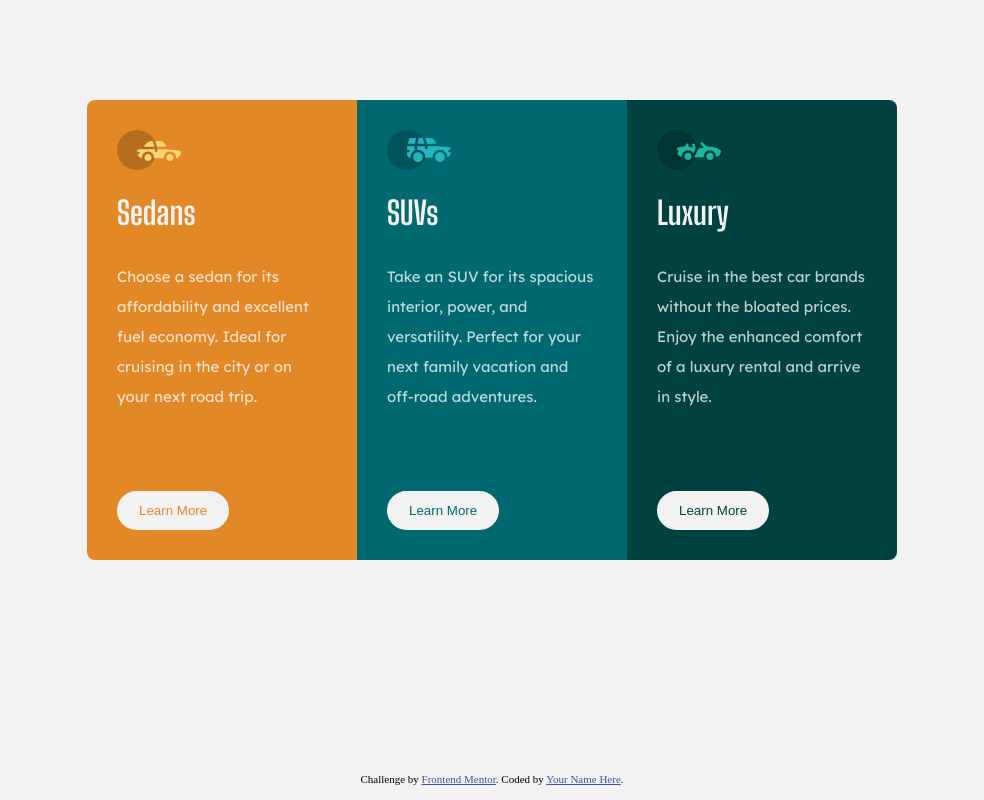
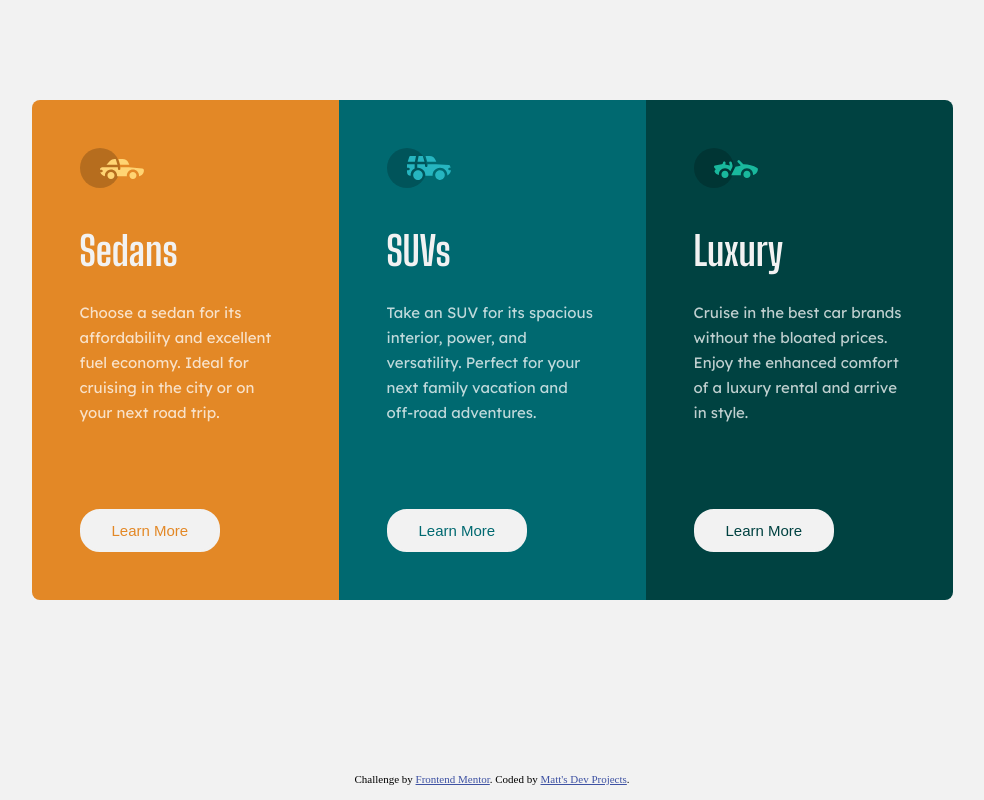
Before and after one commit to Matt-LaRochelle/3-column-challenge, a plain HTML site: page index.html in a window 1280 px wide. Shown: the whole page, without its empty margins (148-1132 px from the left). Drawn offline with Linux system fonts and the light colour scheme.

Commit message:
after checking styles for desktop

```diff
--- a/index.html
+++ b/index.html
@@ -21,7 +21,7 @@
         <img src="./images/icon-suvs.svg" alt="suvs" />
         <h1>SUVs</h1>
         <p>Take an SUV for its spacious interior, power, and versatility. Perfect for your next family vacation
-          and off-road adventures.</p>
+          and <span>off-road</span> adventures.</p>
         <button>Learn More</button>
       </div>
       <div class="grid-item">
@@ -34,7 +34,7 @@
     </main>
     <footer class="attribution">
       Challenge by <a href="https://www.frontendmentor.io?ref=challenge" target="_blank">Frontend Mentor</a>.
-      Coded by <a href="#">Your Name Here</a>.
+      Coded by <a href="https://www.mattsdevprojects.com">Matt's Dev Projects</a>.
     </footer>
   </body>
 </html>
--- a/style.css
+++ b/style.css
@@ -1,5 +1,4 @@
 @import url('https://fonts.googleapis.com/css2?family=Big+Shoulders+Display:wght@700&family=Lexend+Deca&display=swap');
-
 
 
 /* ---- CSS Reset ---- */
@@ -8,6 +7,8 @@
     margin: 0;
     padding: 0;
 }
+
+/* ---- Main Styles ---- */
 body {
     background-color: hsl(0, 0%, 95%);
     display: flex;
@@ -15,20 +16,18 @@ body {
     justify-content: center;
     align-items: center;
 }
-
 main {
     margin: 100px auto 100px;
     display: grid;
-    grid-template-columns: repeat(3, 270px);
+    grid-template-columns: repeat(3, 307px);
     border-radius: 8px;
     overflow: hidden;
 }
-
 .grid-item {
     display: block;
-    width: 270px;
-    height: 460px;
-    padding: 30px;
+    width: 307px;
+    height: 500px;
+    padding: 48px;
     background-color: hsl(31, 77%, 52%);
     position: relative;
 }
@@ -38,26 +37,36 @@ main {
 .grid-item:nth-child(3) {
     background-color: hsl(179, 100%, 13%);
 }
+.grid-item img {
+    width: 64px;
+    height: 40px;
+    margin-bottom: 35px;
+}
 .grid-item h1 {
-    margin: 20px 0 30px;
+    margin-bottom: 25px;
     font-family: 'Big Shoulders Display', sans-serif;
+    font-size: 40px;
     color: hsl(0, 0%, 95%);
 }
 .grid-item p {
     font-family: 'Lexend Deca', sans-serif;
-    margin: 30px 0;
     color: hsla(0, 0%, 100%, 0.75);
     font-size: 15px;
-    line-height: 2em;
+    line-height: 1.67em;
+    width: 212px;
+}
+.grid-item p span {
+    white-space: nowrap;
 }
 .grid-item button {
-    padding: 10px 20px;
+    padding: 11px 30px;
     background-color: hsl(0, 0%, 95%);
     border: 2px solid hsl(0, 0%, 95%);
     border-radius: 20px;
     color: hsl(31, 77%, 52%);
     position: absolute;
-    bottom: 30px;
+    bottom: 48px;
+    font-size: 15px;
 }
 .grid-item:nth-child(2) button {
     color: hsl(184, 100%, 22%);
@@ -71,7 +80,6 @@ main {
     color: hsl(0, 0%, 95%);
     cursor: pointer;
 }
-
 footer {
     position: absolute;
     bottom: 15px;
```
